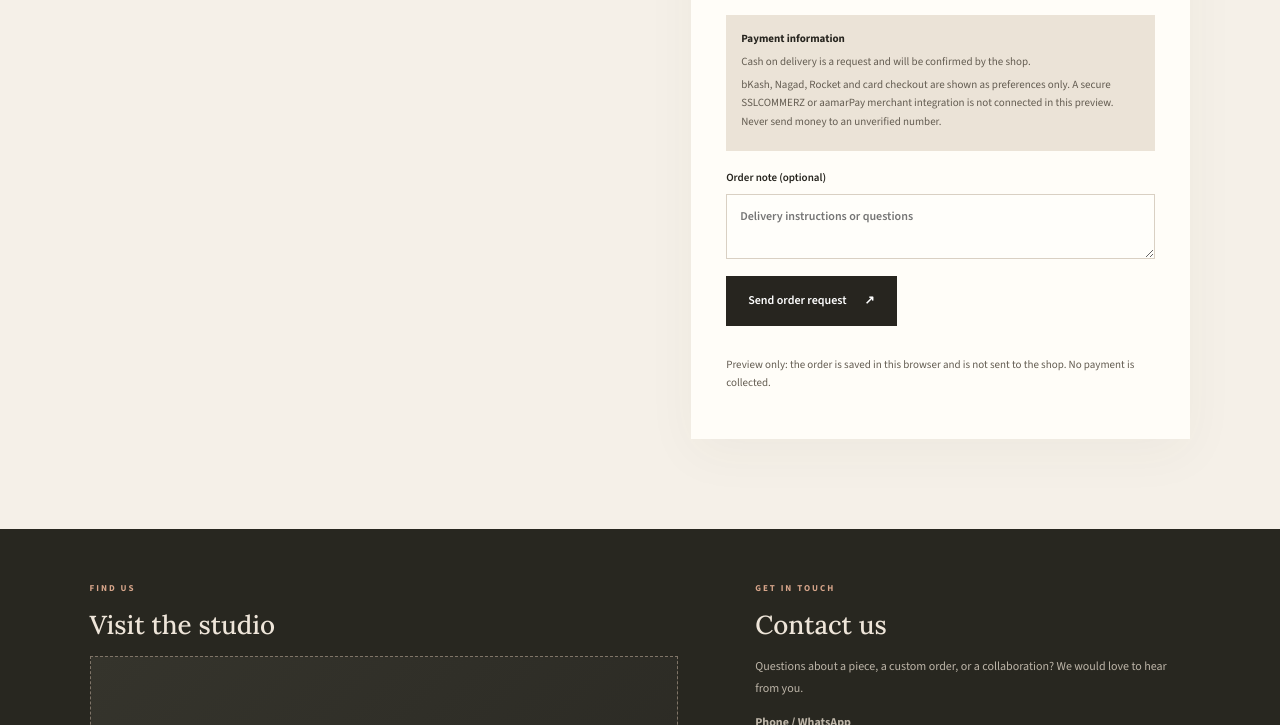
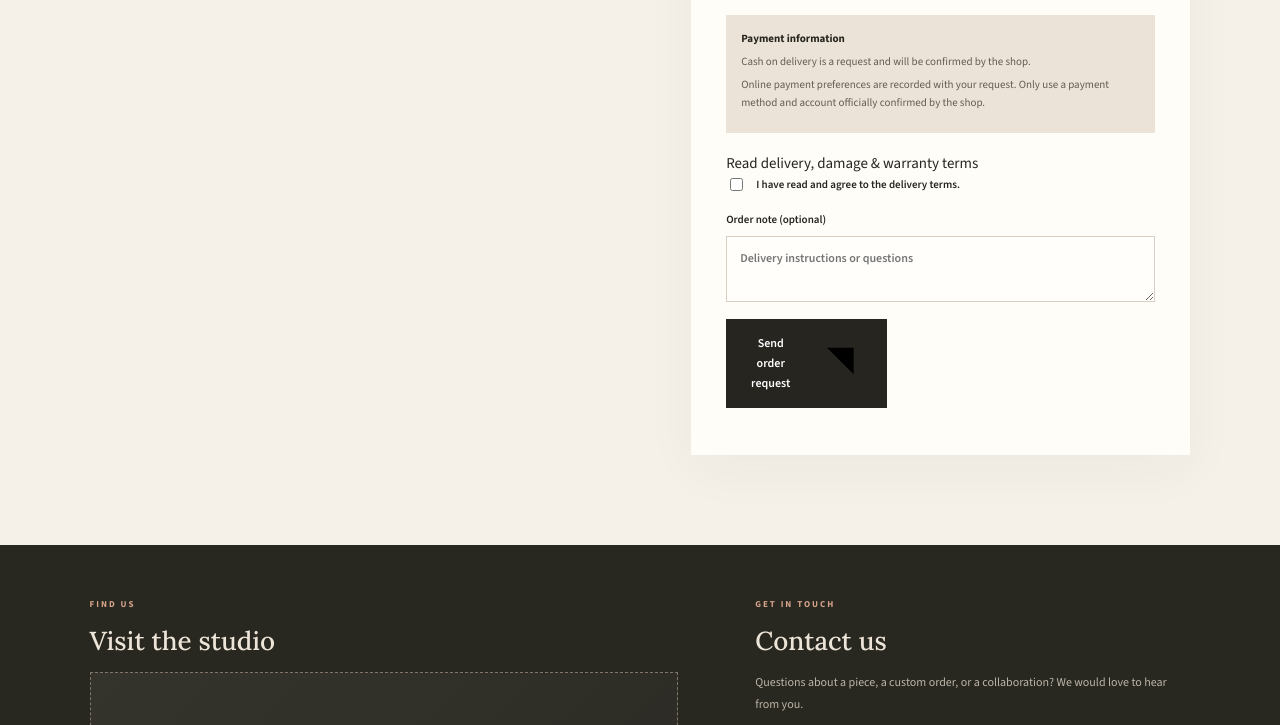
Before and after one commit to ibrahim-jeem/pottery_shop, a plain HTML site: page checkout.html in a window 1280 px wide. Shown: the part 1037-1762 px from the top of the page. Drawn offline with nearby package versions, Linux system fonts and the light colour scheme.

Commit message:
Replace decorative text icons and clean customer-facing copy

```diff
--- a/checkout.html
+++ b/checkout.html
@@ -17,9 +17,10 @@
 <label>Email (optional)<input name="email" type="email" autocomplete="email"></label>
 <label>Full delivery address<textarea name="address" rows="3" autocomplete="street-address" required placeholder="House, road, area, district"></textarea></label>
 <label>Preferred payment method<select name="payment" id="payment-method" required><option value="cod">Cash on delivery (request)</option><option value="bkash">bKash</option><option value="nagad">Nagad</option><option value="rocket">Rocket</option><option value="card">Debit / credit card</option></select></label>
-<div class="payment-note"><strong>Payment information</strong><p id="payment-explainer">Cash on delivery is a request and will be confirmed by the shop.</p><p>bKash, Nagad, Rocket and card checkout are shown as preferences only. A secure SSLCOMMERZ or aamarPay merchant integration is not connected in this preview. Never send money to an unverified number.</p></div>
+<div class="payment-note"><strong>Payment information</strong><p id="payment-explainer">Cash on delivery is a request and will be confirmed by the shop.</p><p>Online payment preferences are recorded with your request. Only use a payment method and account officially confirmed by the shop.</p></div>
+<div class="delivery-terms-accept"><a href="#" id="open-delivery-terms">Read delivery, damage &amp; warranty terms</a><label class="check-line"><input type="checkbox" name="acceptTerms" required> I have read and agree to the delivery terms.</label></div>
 <label>Order note (optional)<textarea name="note" rows="2" placeholder="Delivery instructions or questions"></textarea></label>
-<button class="btn btn-dark" type="submit">Send order request <span>↗</span></button>
-<p class="form-note">Preview only: the order is saved in this browser and is not sent to the shop. No payment is collected.</p><div id="checkout-feedback" class="feedback" role="status"></div>
+<button class="btn btn-dark" type="submit">Send order request <svg class="inline-icon" viewBox="0 0 20 20" aria-hidden="true"><path d="M4 16 16 4M6 4h10v10"/></svg></button>
+<div id="checkout-feedback" class="feedback" role="status"></div>
 </form></section></main><div id="site-footer"></div><div id="ui-root"></div><script src="app.js" defer></script><script src="site-enhancements.js" defer></script>
 </body></html>
```
